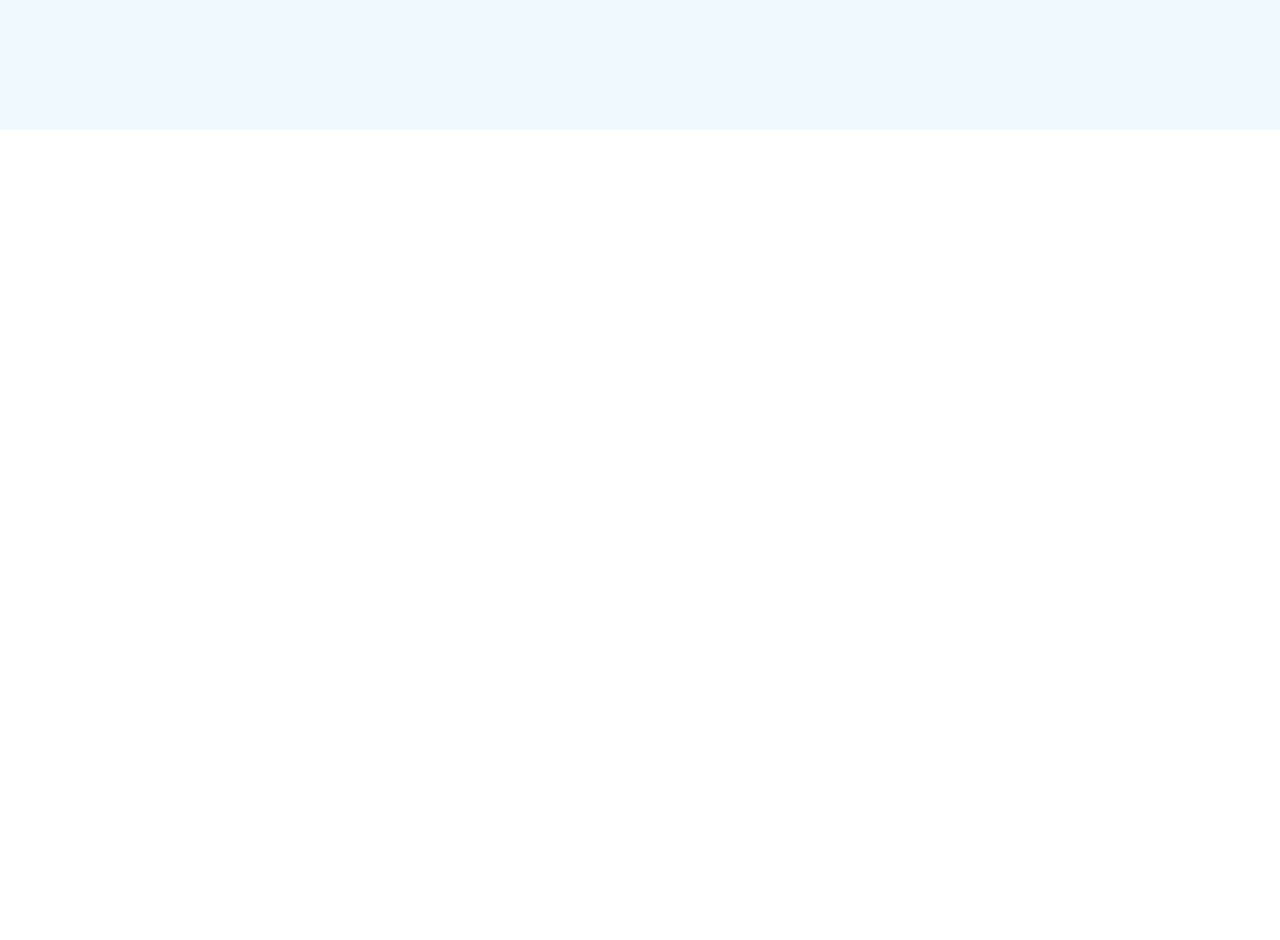
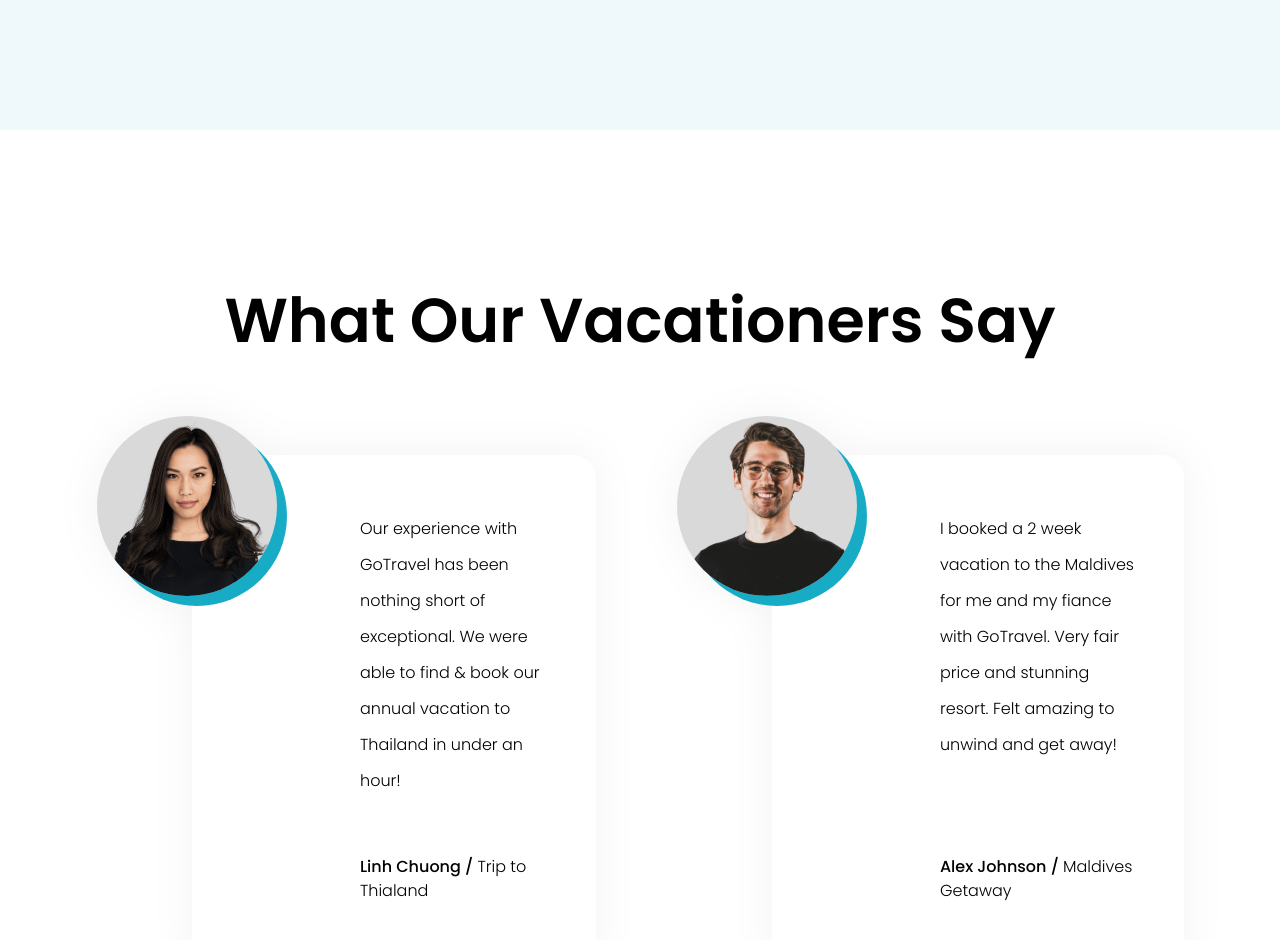
Before and after one commit to diegovilhalva/go-travel, a React (Vite) app: page / in a window 1280 px wide. Shown: the part 6600-7540 px from the top of the page. Before the commit the page ends 6730 px from the top, so only its background shows below. Built offline with nearby package versions, Linux system fonts and the light colour scheme.

Commit message:
testimonials component created

```diff
--- a/src/App.tsx
+++ b/src/App.tsx
@@ -8,6 +8,7 @@
 import Page from "./components/Page";
 import Services from "./components/Services/Services";
 import Steps from "./components/Steps/Steps";
+import Testimonials from "./components/Testimonials/Testimonials";
 
 function App() {
   return (
@@ -22,6 +23,7 @@
       <News/>
       <ExploreMore />
       <FrequentTraveler />
+      <Testimonials />
     </Main>
   </Page>);
 }
--- /dev/null
+++ b/src/components/Testimonials/Testimonial.tsx
@@ -0,0 +1,21 @@
+import { type Testimonial } from "../../utils/contentTypes"
+
+interface TestimonialPops {
+    testimonial:Testimonial
+}
+
+const Testimonial = ({testimonial}:TestimonialPops) => {
+  return (
+    <li className="relative ml-24 flex rounded-3xl bg-white py-16 pt-14 pr-12 pl-42 drop-shadow-[0px_0px_20px_rgba(0,0,0,0.05)]">
+        <div className="absolute left-0 size-47.5 -translate-[50%] overflow-hidden after:bg-primary-700 after:absolute after:right-0 after:bottom-0 after:-z-1 after:block after:size-45 after:rounded-full">
+            <img src={testimonial.img} alt={testimonial.alt} className="bg-grey-300 top-0 left-0 z-5 size-45 rounded-full" />
+        </div>
+        <div className="flex  flex-col justify-between gap-y-14">
+            <p className="text-base/9 font-light">{testimonial.description}</p>
+            <p className="font-medium">{testimonial.name} /{" "} <span className="font-light"> {testimonial.vacation}</span></p>
+        </div>
+    </li>
+  )
+}
+
+export default Testimonial
--- /dev/null
+++ b/src/components/Testimonials/Testimonials.tsx
@@ -0,0 +1,20 @@
+import { testimonials } from "../../utils/content"
+import Testimonial from "./Testimonial"
+
+
+const Testimonials = () => {
+  return (
+    <section className="px-24 py-36 ">
+        <div className="m-auto max-w-389">
+            <h2 className="mb-22 text-center text-[3.875rem] font-semibold">What Our Vacationers Say</h2>
+            <ul className="flex gap-x-20">
+                {testimonials.map((testimonial) => (
+                    <Testimonial testimonial={testimonial} key={testimonial.id}/>
+                ))}
+            </ul>
+        </div>
+    </section>
+  )
+}
+
+export default Testimonials
```
